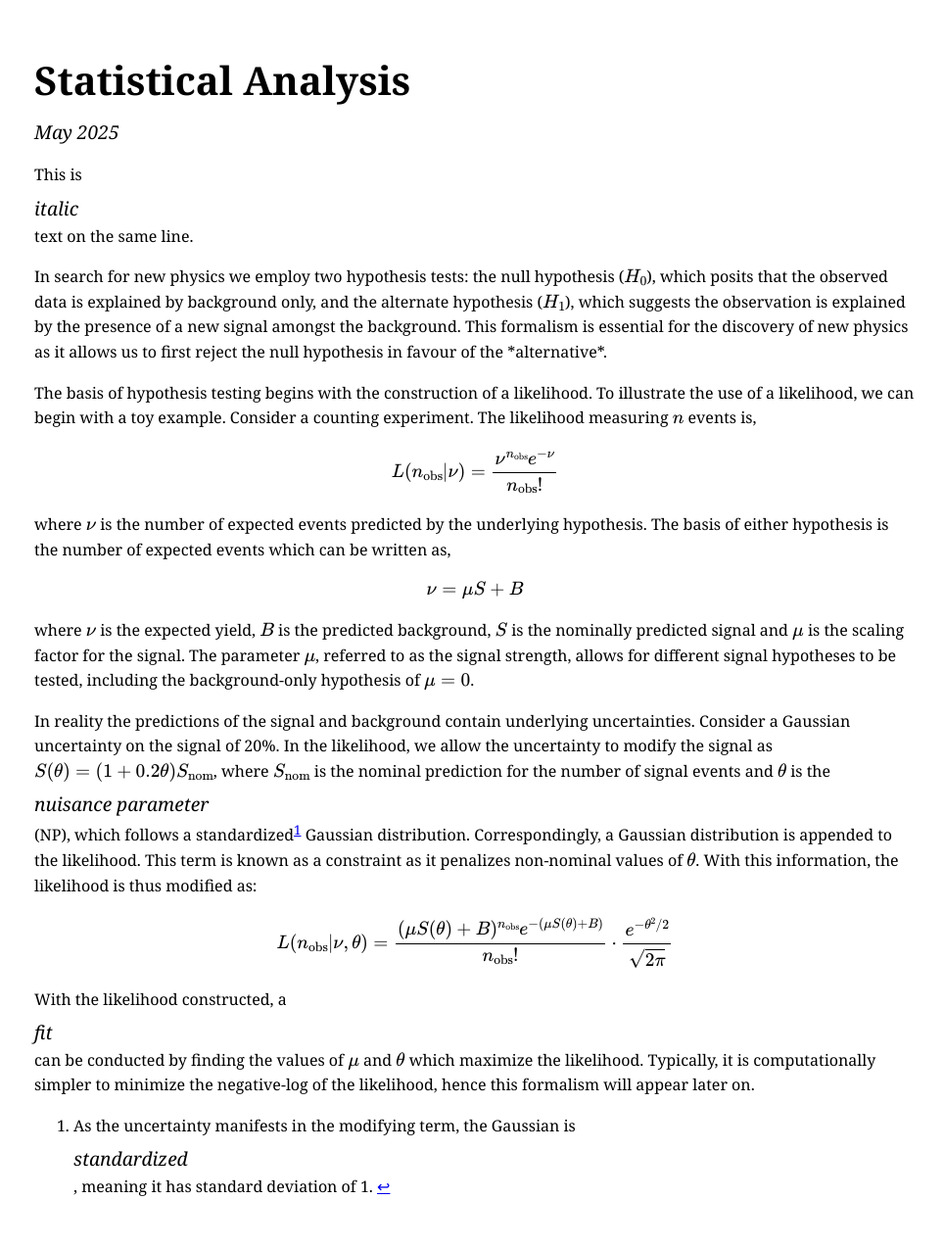
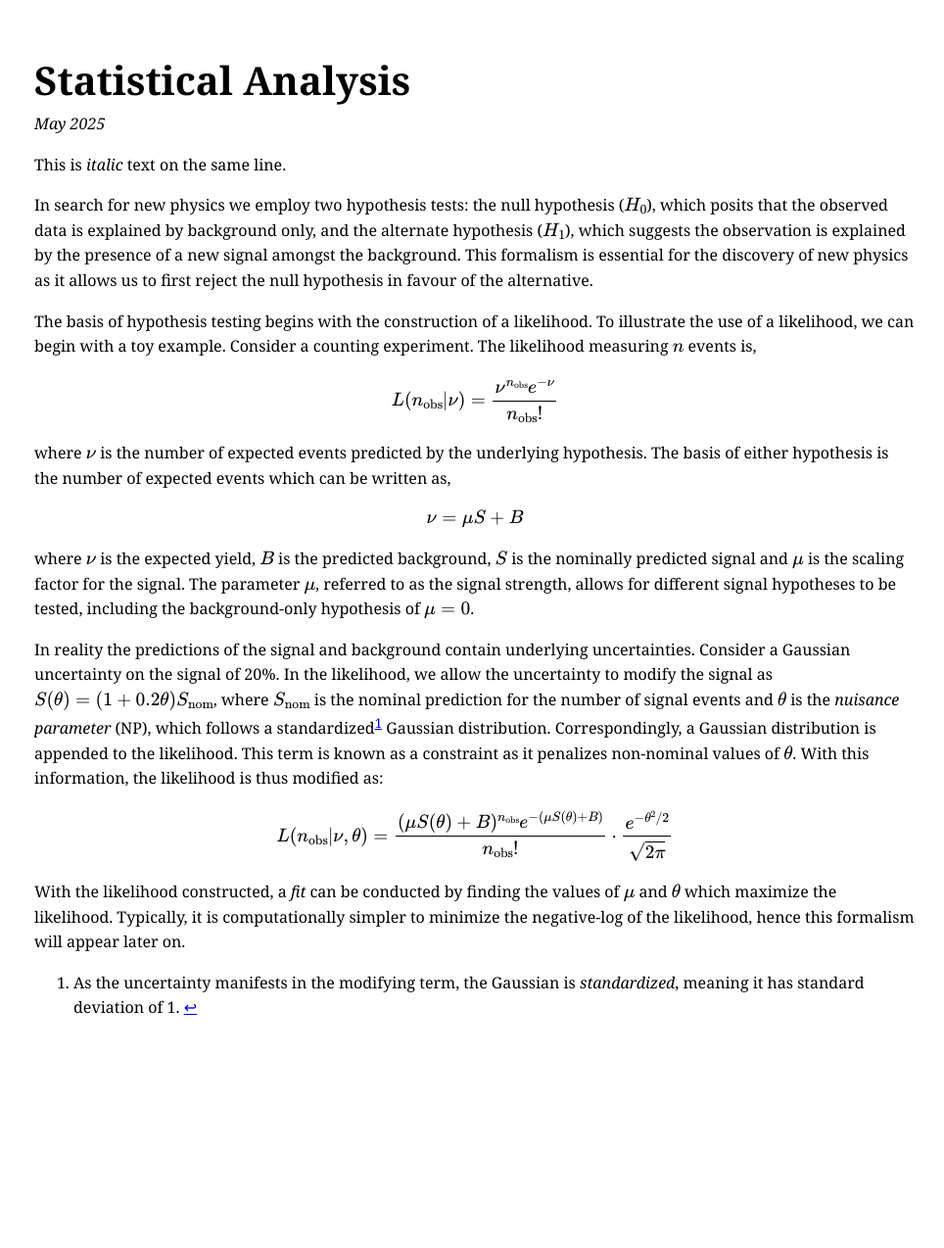
Before and after one commit to sroygara/sroygara.github.io, a Jekyll site: the page built from Writing/StatisticalAnalysis.md, in a window 1280 px wide. Shown: the whole page at 98% size, without its empty margins (155-1119 px from the left). Built offline with Jekyll 4.4.1, drawn with Linux system fonts in a browser that asks for light colours; after the commit the page ends 1092 px from its top, so only the background shows below that.

Commit message:
changed style

```diff
--- a/Writing/StatisticalAnalysis.md
+++ b/Writing/StatisticalAnalysis.md
@@ -5,8 +5,7 @@ date: May 2025
 ---
 This is *italic* text on the same line.
 
-
-<p>In search for new physics we employ two hypothesis tests: the null hypothesis ($H_0$), which posits that the observed data is explained by background only, and the alternate hypothesis ($H_1$), which suggests the observation is explained by the presence of a new signal amongst the background. This formalism is essential for the discovery of new physics as it allows us to first reject the null hypothesis in favour of the *alternative*.</p>
+In search for new physics we employ two hypothesis tests: the null hypothesis ($H_0$), which posits that the observed data is explained by background only, and the alternate hypothesis ($H_1$), which suggests the observation is explained by the presence of a new signal amongst the background. This formalism is essential for the discovery of new physics as it allows us to first reject the null hypothesis in favour of the alternative.
 
 The basis of hypothesis testing begins with the construction of a likelihood. To illustrate the use of a likelihood, we can begin with a toy example. Consider a counting experiment. The likelihood measuring $n$ events is,
 
--- a/_layouts/default.html
+++ b/_layouts/default.html
@@ -19,9 +19,8 @@
       margin-bottom: 0;
     }
     em {
-      display: block;
-      margin-top: 0.3em;
-      font-size: 1.2em;
+      display: inline;
+      font-style: italic;
     }
   </style>
   <script type="text/javascript" async
```
